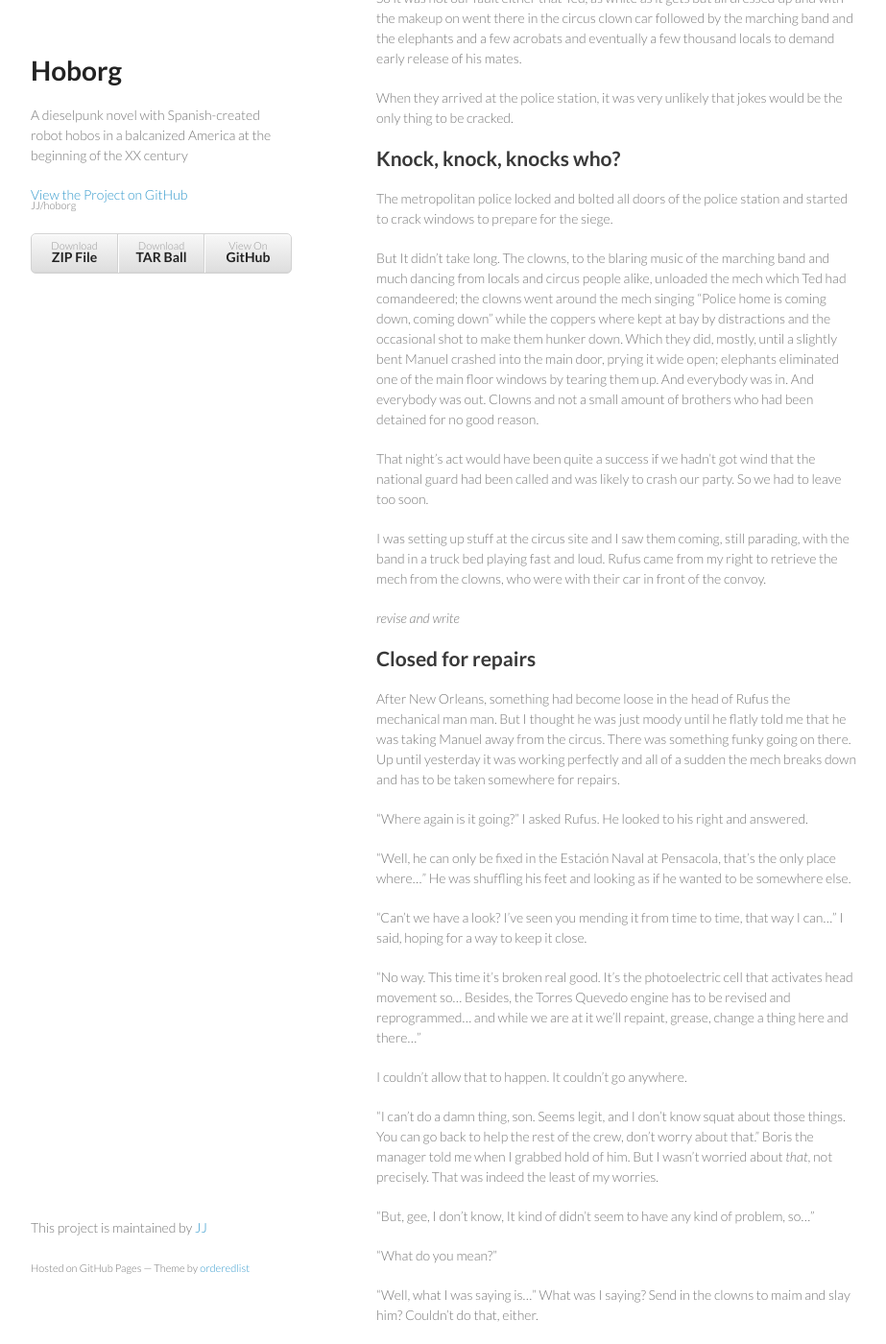
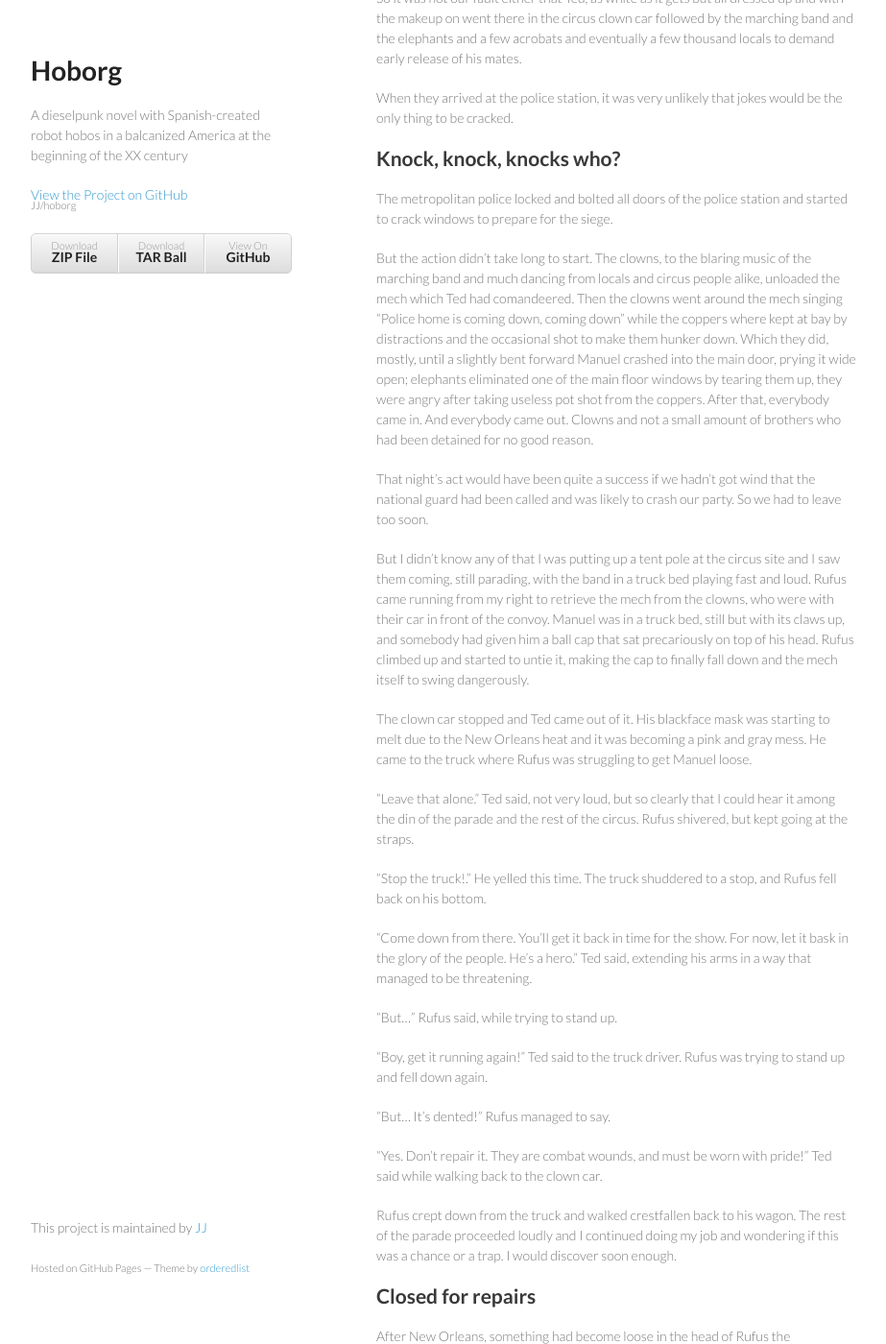
Before and after one commit to JJ/hoborg, a Jekyll site: the page built from text/text.md, in a window 1280 px wide and 1400 px high, scrolled down 30884 px. Shown: the whole window at 96% size, without its empty margins (178-1101 px from the left). Built offline with Jekyll 4.4.1, drawn with Linux system fonts in a browser that asks for light colours; some of the changed text lies outside the part shown.

Commit message:
Sync text/text.md from master to gh-pages

```diff
--- a/text/text.md
+++ b/text/text.md
@@ -1074,13 +1074,13 @@ matter because, well, the important thing was the booby swing. The
 professor talked about how important that was for health and how
 everybody did that in Sweden or Siam or in old Greece or wherever, but nobody paid much
 attention to the words. The important part was the swinging.  Yes,
-boys, what swinging. Don't sigh, men, you've all been young and
-smelled fresh pussy.
-
-I happened to be there, pushing aside one other gay, when the show was interrupted by a racket at the tent
+boys, what a swinging. Don't sigh, men, you've all been young and
+smelled fresh pussy. Not anymore? Well, tough luck!
+
+I happened to be there, pushing aside one other guy, when the show was interrupted by a racket at the tent
 gate. I couldn't see what was going on there, but I could see near the
 scenario that several guys came into view shouting, and I first though they were
-protesting for high prices or too much time waiting in line or
+protesting about high prices or too much time waiting in line or
 whatever. But they were yelling something about daughter and honor and
 I think I heard the name Tracy and I could see they were wielding
 clubs and baseball bats and even a machete. Tracy just stood there, and the men
@@ -1719,27 +1719,61 @@ Knock, knock, knocks who?
 The metropolitan police locked and bolted all doors of the police station and started to
 crack windows to prepare for the siege.
 
-But It didn't take long. The clowns, to the blaring music of the
+But the action didn't take long to start. The clowns, to the blaring music of the
 marching band and much dancing from locals and circus people alike,
-unloaded the mech which Ted had comandeered; the clowns went around
+unloaded the mech which Ted had comandeered. Then the clowns went around
 the mech singing "Police home is coming down, coming down" while the
 coppers where kept at bay by distractions and the occasional shot to
-make them hunker down. Which they did, mostly, until a slightly bent
+make them hunker down. Which they did, mostly, until a slightly bent forward
 Manuel crashed into the main door, prying it wide open; elephants
-eliminated one of the main floor windows by tearing them up. And
-everybody was in. And everybody was out. Clowns and not a small amount
+eliminated one of the main floor windows by tearing them up, they were
+angry after taking  useless pot shot from the coppers. After that,
+everybody came in. And everybody came out. Clowns and not a small amount
 of brothers who had been detained for no good reason.
 
 That night's act would have been quite a success if we hadn't got wind
 that the national guard had been called and was likely to crash our
 party. So we had to leave too soon.
 
-I was setting up stuff at the circus site and I saw them coming, still
+But I didn't know any of that I was putting up a tent pole at the circus site and I saw them coming, still
 parading, with the band in a truck bed playing fast and loud. Rufus
-came from my right to retrieve the mech from the clowns, who were with
-their car in front of the convoy.
-
-*revise and write*
+came running from my right to retrieve the mech from the clowns, who were with
+their car in front of the convoy. Manuel was in a truck bed, still but
+with its claws up, and somebody had given him a ball cap that sat
+precariously on top of his head.  Rufus climbed up and started to
+untie it, making the cap to finally fall down and the mech itself to
+swing dangerously.
+
+The clown car stopped and Ted came out of it. His blackface mask was
+starting to melt due to the New Orleans heat and it was becoming a
+pink and gray mess. He came to the truck where Rufus was struggling to
+get Manuel loose.
+
+"Leave that alone." Ted said, not very loud, but so clearly that I
+could hear it among the din of the parade and the rest of the
+circus. Rufus shivered, but kept going at the straps.
+
+"Stop the truck!." He yelled this time. The truck shuddered to a
+stop, and Rufus fell back on his bottom.
+
+"Come down from there. You'll get it back in time for the show. For
+now, let it bask in the glory of the people. He's a hero." Ted said,
+extending his arms in a way that managed to be threatening.
+
+"But..." Rufus said, while trying to stand up.
+
+"Boy, get it running again!" Ted said to the truck driver. Rufus was
+trying to stand up and fell down again.
+
+"But... It's dented!" Rufus managed to say.
+
+"Yes. Don't repair it. They are combat wounds, and must be worn with
+pride!" Ted said while walking back to the clown car.
+
+Rufus crept down from the truck and walked crestfallen back to his
+wagon. The rest of the parade proceeded loudly and I continued doing
+my job and wondering if this was a chance or a trap. I would discover
+soon enough.
 
 Closed for repairs
 -----------------------
```
Also changed, not shown: other parts of text/text.md (+1 -1 lines).
